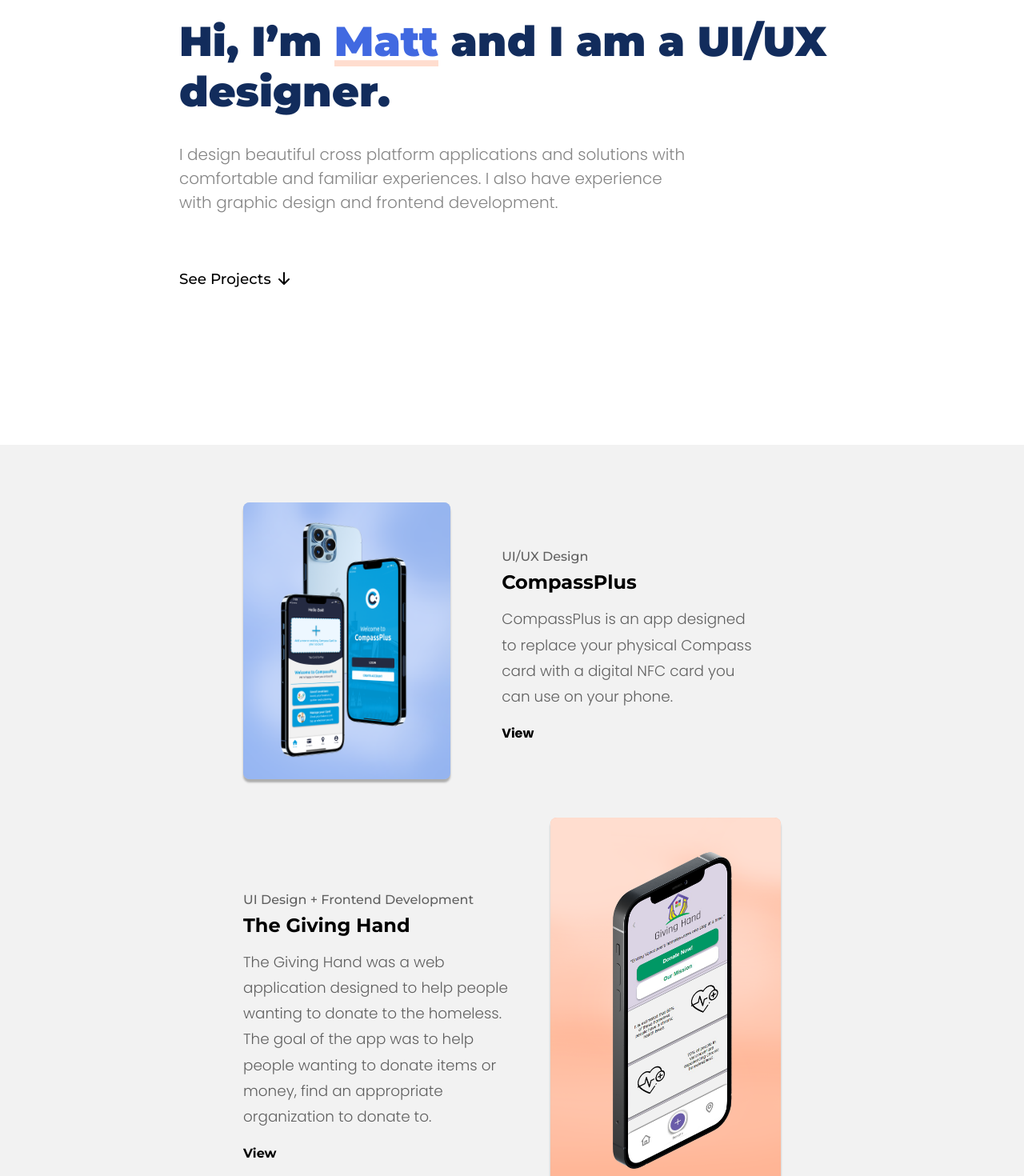
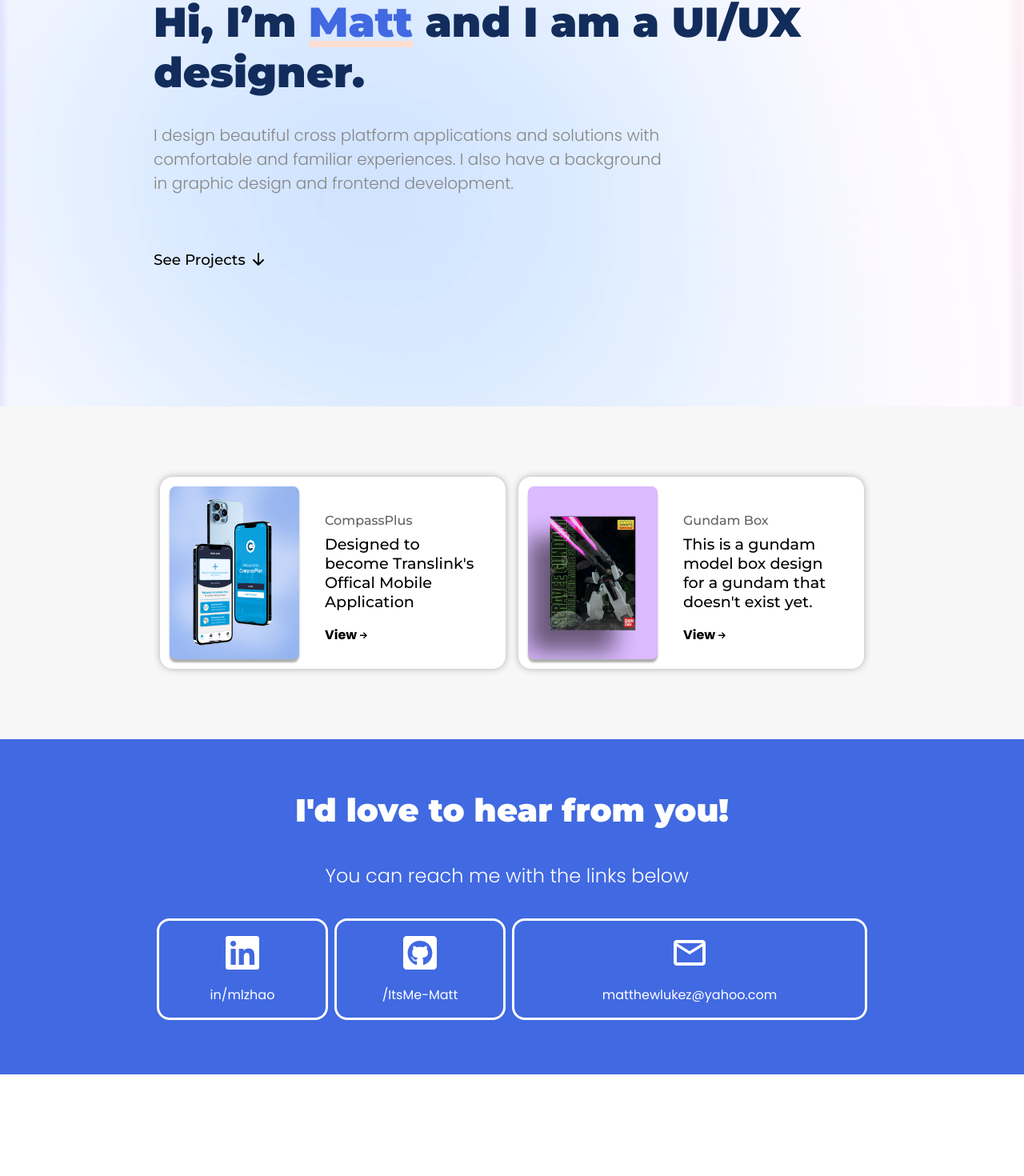
Before and after one commit to ItsMe-Matt/portfolio, a Next.js app: page / in a window 1280 px wide. Shown: the part 249-1719 px from the top of the page at 80% size. After the commit the page ends 1592 px from the top, so only its background shows below. Built offline with nearby package versions, Linux system fonts and the light colour scheme.

Commit message:
test page is now on the main page

```diff
--- a/pages/index.js
+++ b/pages/index.js
@@ -8,11 +8,12 @@
 import HeadNav from '@/comps/HeadNav'
 import Project from "@/comps/Project";
 import Project2 from "@/comps/Project2";
+import ProjectCard from '@/comps/ProjectCard';
 
 import Proj from "@/pages/data/Proj.json"
 
 
-export default function Home() {
+export default function Test() {
   var [ULColor, setULColor] = useState("transparent")
   var [ULColor2, setULColor2] = useState("transparent")
   var [S1Display, setS1Display] = useState("none")
@@ -79,7 +80,7 @@
         </HeroH2>
 
         <HeroP>
-        I design beautiful cross platform applications and solutions with comfortable and familiar experiences. I also have experience with graphic design and frontend development.
+        I design beautiful cross platform applications and solutions with comfortable and familiar experiences. I also have a background in graphic design and frontend development.
         </HeroP>
         <Link href="/#projects">
           <ProjectBtn>
@@ -93,33 +94,29 @@
       </Hero>
       <Content id="projects">
 
-
-
-        <Project
+        <Div2Proj>
+          <ProjectCard
             title={Proj[0].header}
-          type={Proj[0].type}
             img={Proj[0].titleImg}
-          detail={Proj[0].description}
+            headline={Proj[0].headline}
             route={Proj[0].route}
             bgcolor={Proj[0].color}
             hOn = {()=>hlOn(Proj[0].color)}
             hOff = {hlOff}
             uColor={ULColor}
           />
-
-        <Project2
-          title={Proj[2].header}
-          type={Proj[2].type}
-          img={Proj[2].titleImg}
-          detail={Proj[2].description}
-          route={Proj[2].route}
-          bgcolor={Proj[2].color}
-          hOn = {()=>hlOn2(Proj[2].color)}
+          <ProjectCard
+            title={Proj[3].header}
+            img={Proj[3].titleImg}
+            headline={Proj[3].headline}
+            route={Proj[3].route}
+            bgcolor={Proj[3].color}
+            hOn = {()=>hlOn2(Proj[3].color)}
             hOff = {hlOff2}
             uColor={ULColor2}
           />
 
-
+        </Div2Proj>
 
       </Content>
 
@@ -156,14 +153,18 @@
 
 `
 const Hero = styled.div`
-  height: 91vh;
+  height: 85vh;
   display: flex;
   align-items: center;
   justify-content: center;
   padding: 0 12.5vw;
+  background-image: url('/static/bg.png');
+  background-repeat: no-repeat;
+  background-size: cover;
 
   @media (max-width: 768px) {
     height: 90vh;
+    padding: 0 7%;
   }
 `
 
@@ -171,7 +172,7 @@
   font-family: Montserrat;
   font-size: 3.25em;
   font-weight: 900;
-  width: 65vw;
+  width: 70vw;
   margin-bottom: 4vh;
   color: #122C5C;
 
@@ -248,14 +249,24 @@
 `
 
 const Content = styled.div`
-min-height: 100vh;
-background-color: #f2f2f2;
-padding: 6vh 0;
+background-color: #f7f7f7;
+padding: 10vh 0;
 display: flex;
 flex-direction: column;
 align-items: center;
 `
+const Div2Proj = styled.div`
+width: 70%;
+min-height: 10vh;
+display: flex;
 
+@media (max-width: 768px) {
+  flex-direction: column;
+  width: 100%;
+  justify-content: center;
+  align-items: center;
+}
+`
 
 
 const FooterArea = styled.div`
```
Also changed, not shown: comps/CaseHero/index.js (+6 -5 lines), public/static/bg.png (added). Lines whose indentation alone changed are shown as unchanged.
